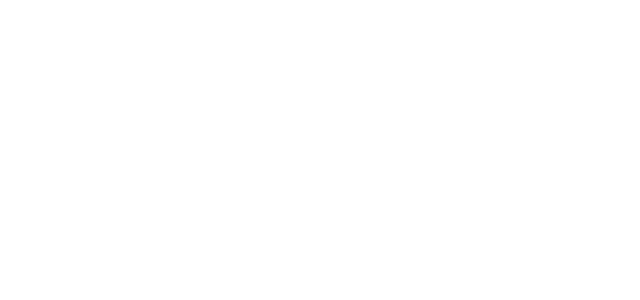
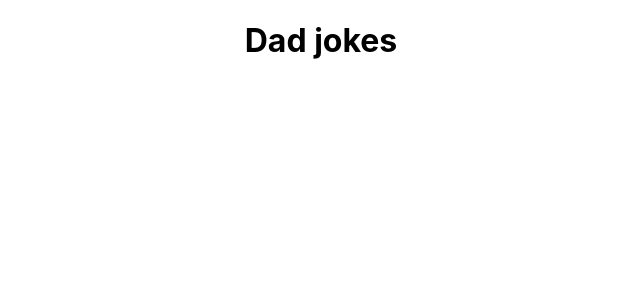
Before and after one commit to KaushikShivam/dad_jokes, a React (Create React App) app: page / in a window 1280 px wide. Shown: the top 300 px of the page, without its empty margins (319-959 px from the left). Built offline with nearby package versions, Linux system fonts and the light colour scheme.

Commit message:
Add axios

```diff
--- a/package.json
+++ b/package.json
@@ -3,6 +3,7 @@
   "version": "0.1.0",
   "private": true,
   "dependencies": {
+    "axios": "^0.19.0",
     "react": "^16.10.2",
     "react-dom": "^16.10.2",
     "react-scripts": "3.2.0"
--- a/src/App.js
+++ b/src/App.js
@@ -1,9 +1,14 @@
 import React, { Component } from 'react';
+import JokeList from './JokeList';
 import './App.css';
 
 class App extends Component {
 	render() {
-		return <div className='App'></div>;
+		return (
+			<div className='App'>
+				<JokeList />
+			</div>
+		);
 	}
 }
 
--- /dev/null
+++ b/src/JokeList.js
@@ -0,0 +1,13 @@
+import React, { Component } from 'react';
+
+class JokeList extends Component {
+	render() {
+		return (
+			<div>
+				<h1>Dad jokes</h1>
+			</div>
+		);
+	}
+}
+
+export default JokeList;
```
Also changed, not shown: 1 other file (tests, documents, lock files or other folders).
